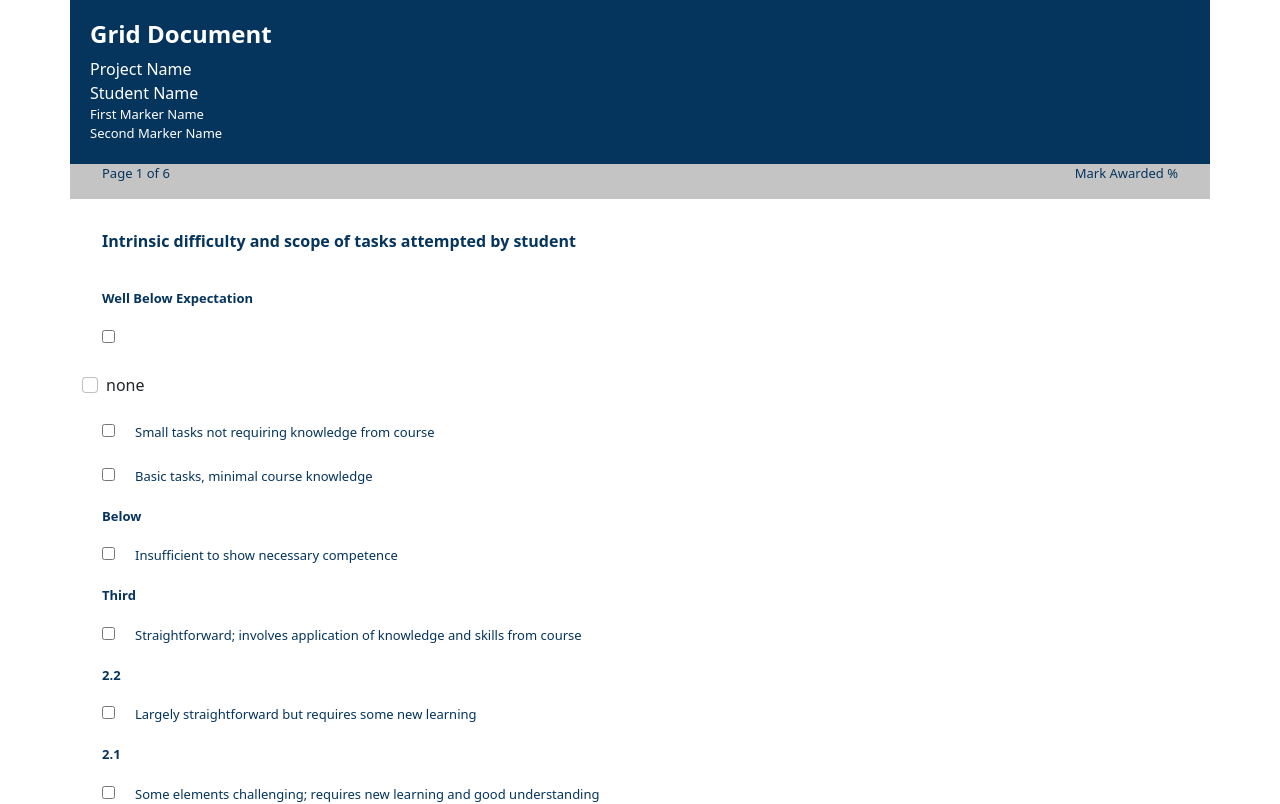
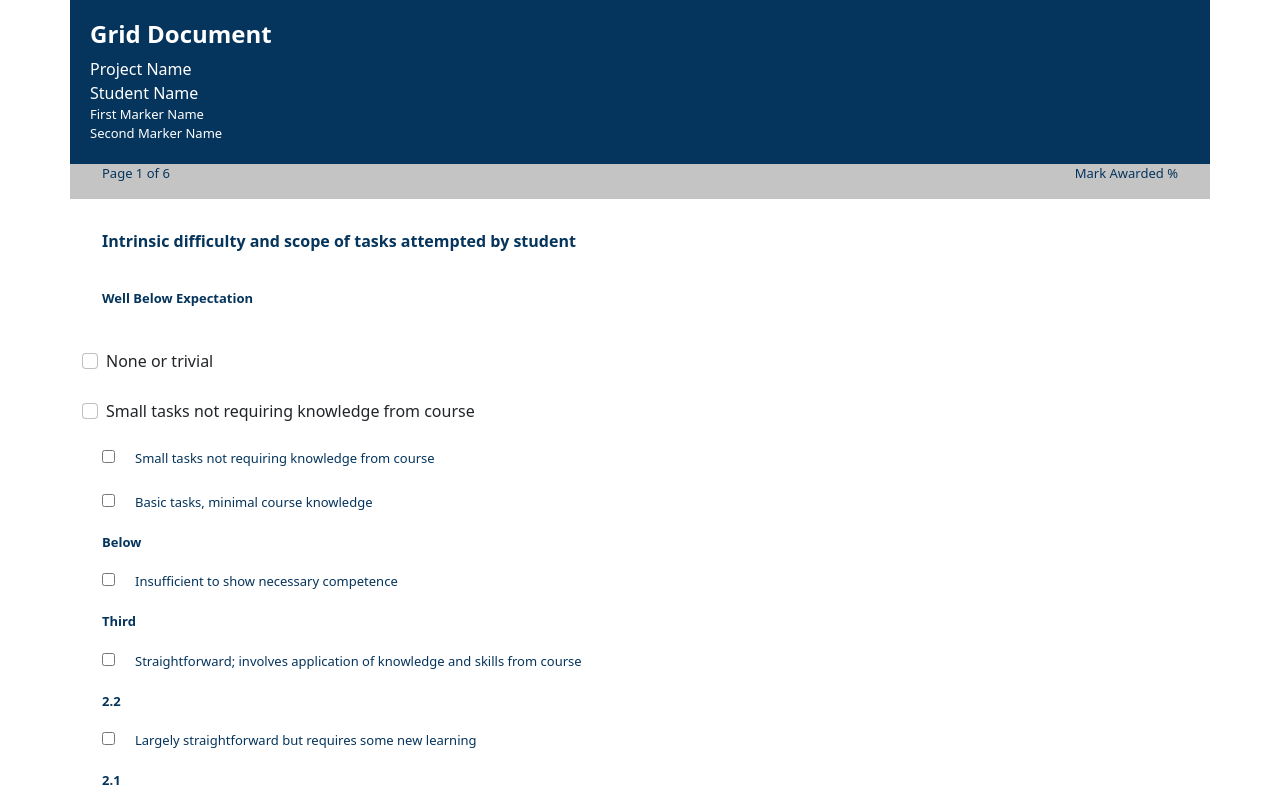
Before and after one commit to Appromode/front-end, a Next.js app: page /marking-system/grid-doc-pg1 in a window 1280 px wide. Shown: the top 804 px of the page. Built offline with nearby package versions, Linux system fonts and the light colour scheme.

Commit message:
Changes to the smalltask form component

```diff
--- a/pages/marking-system/grid-doc-pg1/index.tsx
+++ b/pages/marking-system/grid-doc-pg1/index.tsx
@@ -44,12 +44,13 @@ export const Index: FC = () => {
                 }}
               >
                 <Form>
-                  <span className={styles.checkbox}>
-                    <Field type="checkbox" id="none" name="none" placeholder="None or Trivial" />
-                  </span>
                   <FormGroup>
                     <FormLabel htmlFor="none" />
-                    <FormCheck id="none" type="checkbox" label="none" />
+                    <FormCheck id="none" type="checkbox" label="None or trivial" />
+                  </FormGroup>
+                  <FormGroup>
+                    <FormLabel htmlFor="smalltasks" className="checkboxtext" />
+                    <FormCheck id="smalltasks" type="checkbox" label="Small tasks not requiring knowledge from course" />
                   </FormGroup>
                   <div className={styles.formspacer} />
                   <span className={styles.checkbox}>
```
